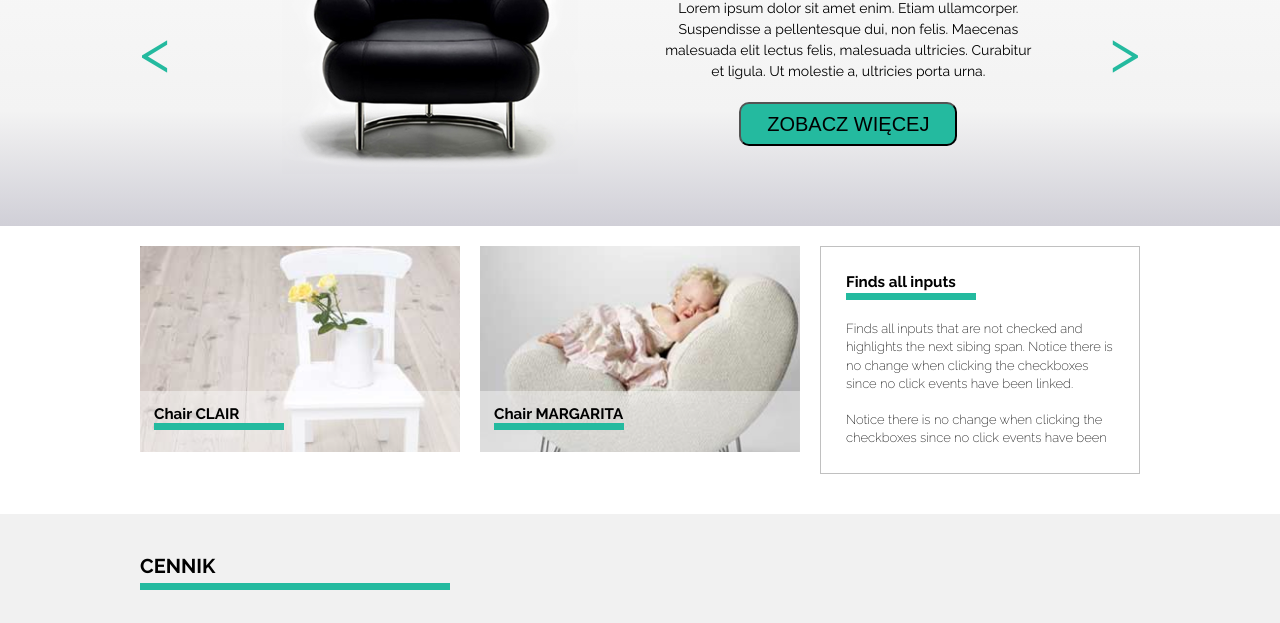
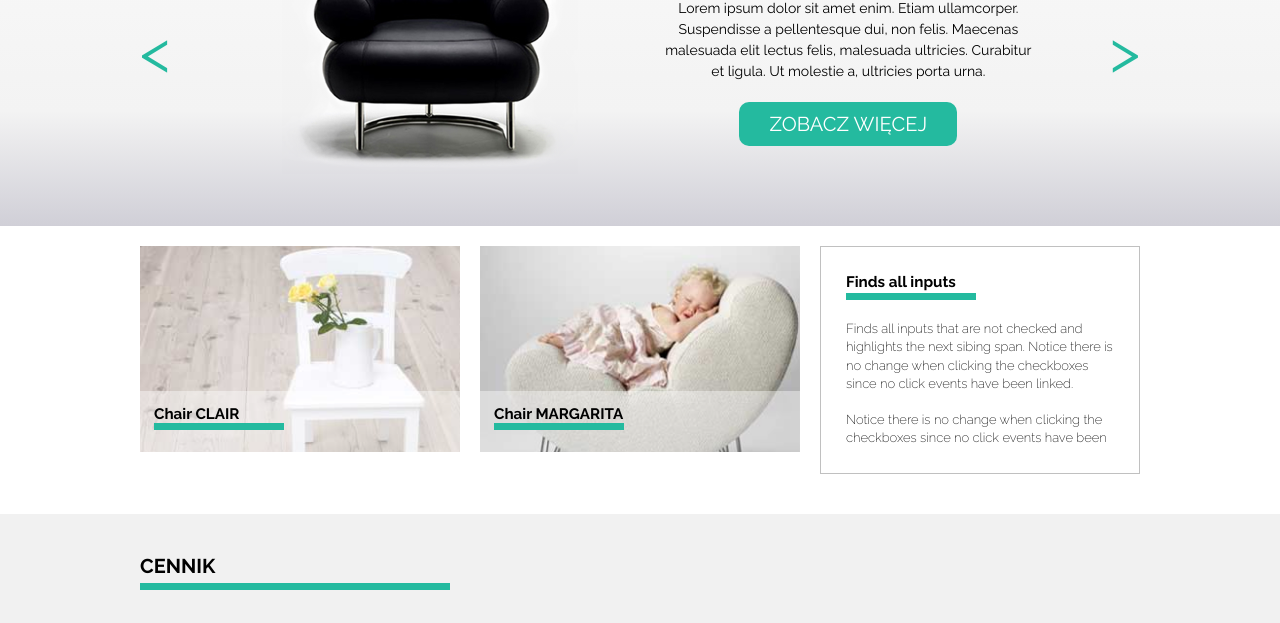
Before and after one commit to bajako/Fat-And-Happy-On-Our-Chair, a website: page index.html in a window 1280 px wide. Shown: the part 124-747 px from the top of the page. Drawn offline with Linux system fonts and the light colour scheme.

Commit message:
Improvements

```diff
--- a/scss/modules/_mixins.scss
+++ b/scss/modules/_mixins.scss
@@ -37,11 +37,11 @@ margin-top: 5px;
   border: 1px solid #24BA9F;
   font-family: 'Raleway', sans-serif;
 }
+
 @mixin textarea{
   @extend %input;
   @content;
 }
-
 
 @mixin footer-content($j-content, $p-direction, $p-value, $width){
   justify-content: $j-content;
--- a/scss/partials/_section1.scss
+++ b/scss/partials/_section1.scss
@@ -94,11 +94,15 @@ div {
         width: 218px;
         height: 44px;
         background-color: #24BA9F;
+        color: white;
+        border: none;
         text-align: center;
         border-radius: 10px;
         font-size: 20px;
+        font-weight: 400;
         align-self: center;
         margin: 20px auto 20px auto;
+        font-family: 'Raleway', sans-serif;
       }
     }
   }
```
Also changed, not shown: css/main.css.
